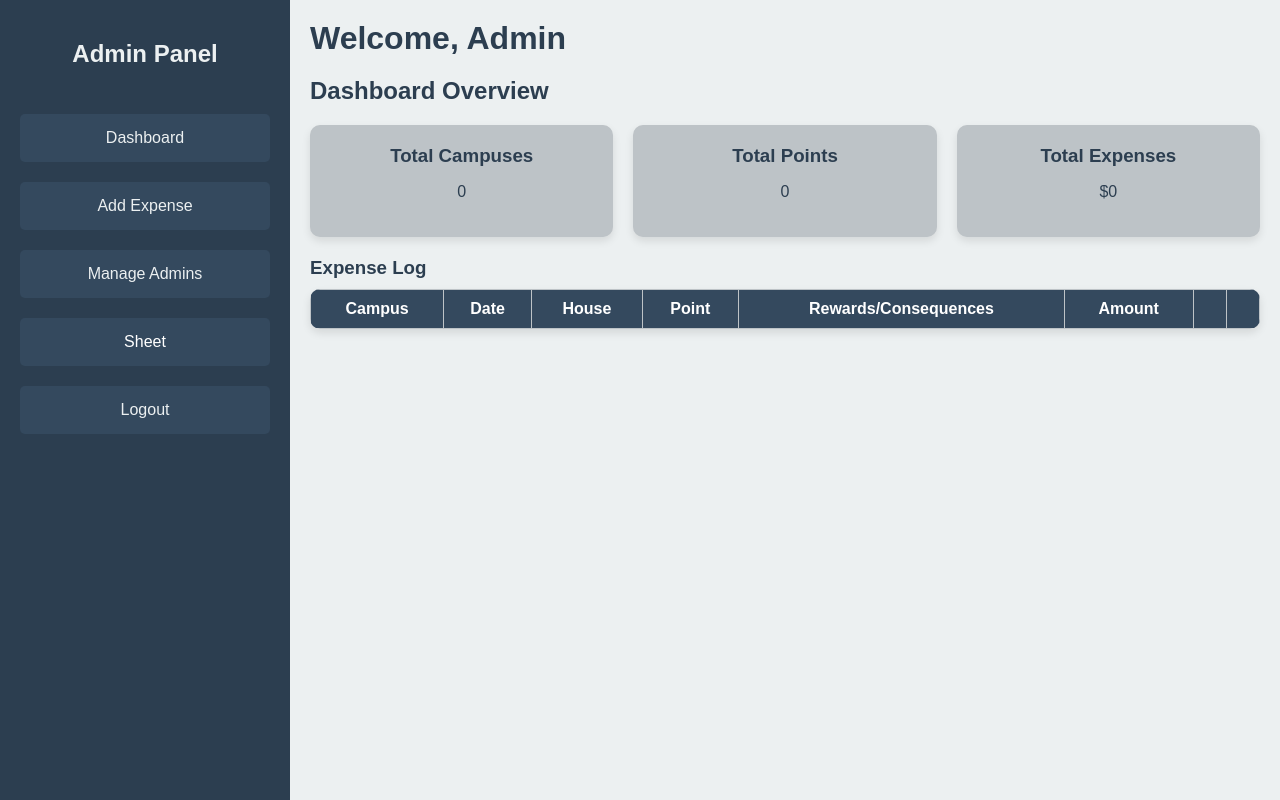
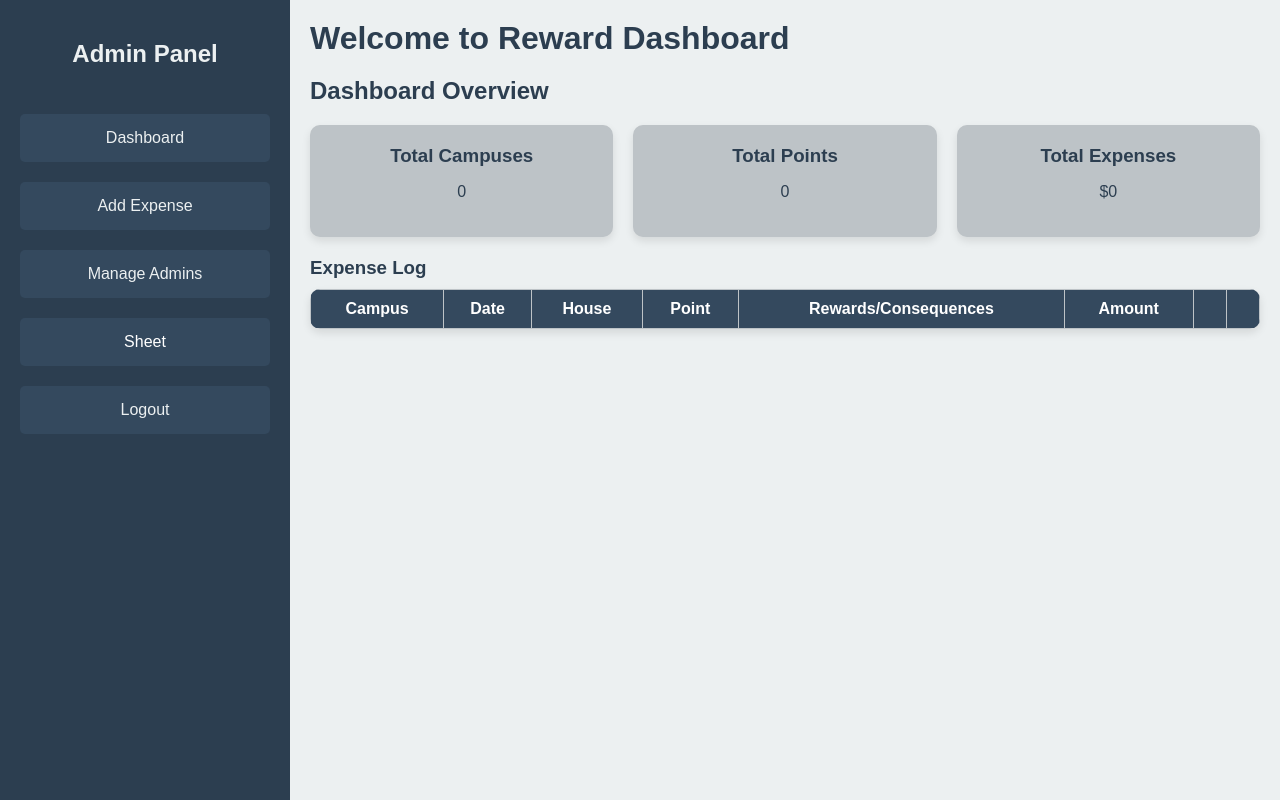
Before and after one commit to rishavtiwari22/Reward-Dashboard, a plain HTML site: page index.html in a window 1280 px wide. Drawn offline with Linux system fonts and the light colour scheme; no server answers.

Commit message:
Update index.html  Welcome to Reward Dashboard

```diff
--- a/index.html
+++ b/index.html
@@ -28,7 +28,7 @@
         <!-- Main Content -->
         <main id="content">
             <header>
-                <h1>Welcome, Admin</h1>
+                <h1>Welcome to Reward Dashboard</h1>
             </header>
 
             <!-- Dashboard Section -->
```
